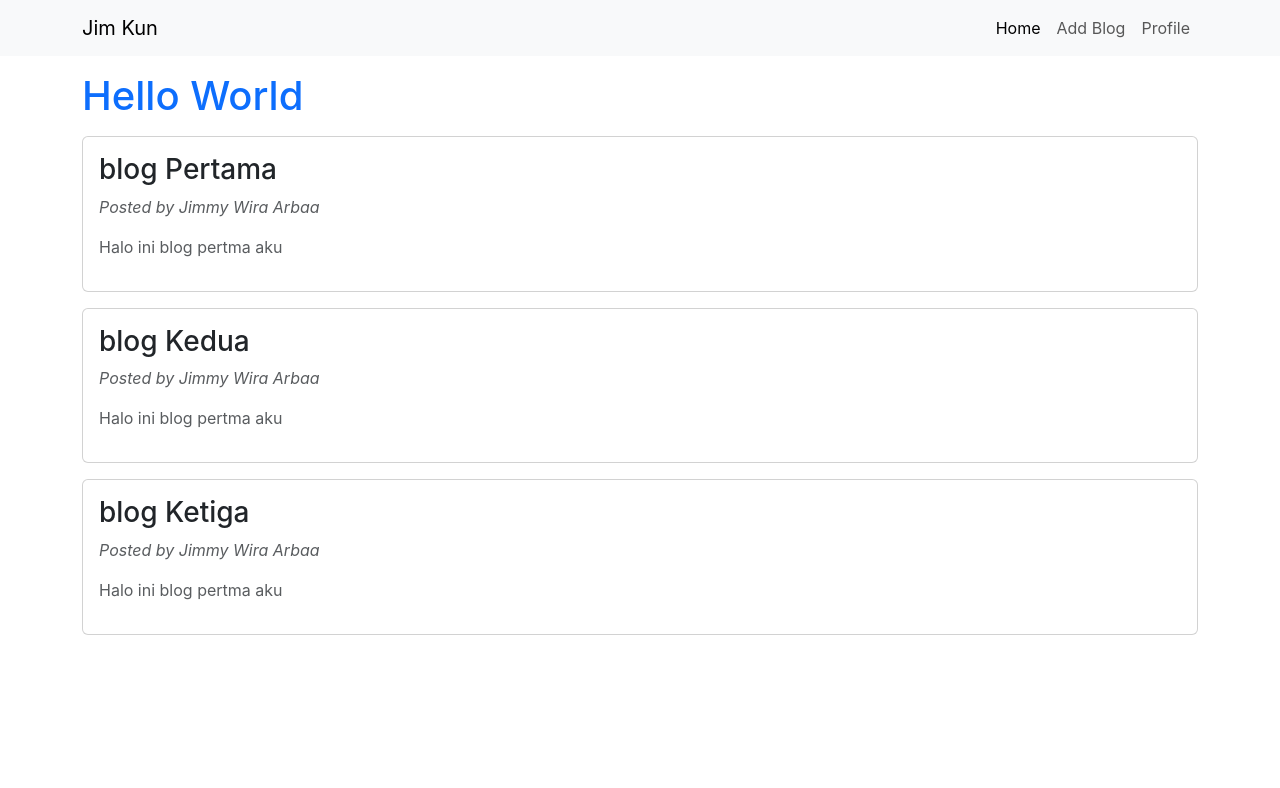
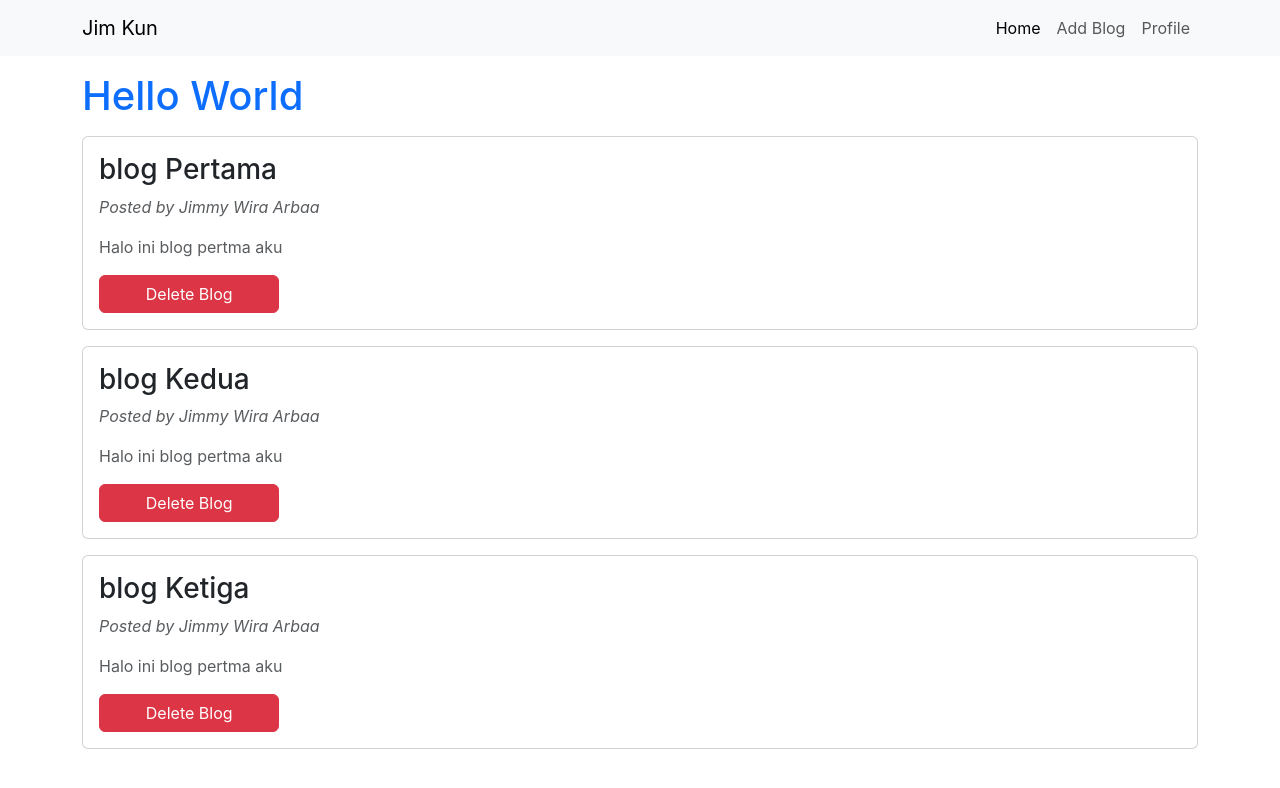
Before and after one commit to jimmywiraarbaa/blog-reactjs, a React (Create React App) app: page / in a window 1280 px wide. Shown: the top 788 px of the page. Built offline with nearby package versions, Linux system fonts and the light colour scheme.

Commit message:
function sebagai props

```diff
--- a/src/App.js
+++ b/src/App.js
@@ -23,20 +23,19 @@ function App() {
       body:'Halo ini blog pertma aku',
       author:"Jimmy Wira Arbaa",
     },
-    // {
-    //   id: 4,
-    //   title:"blog Keempat",
-    //   body:'Halo ini blog pertama aku',
-    //   author:"Jimmy Wira Arbaa",
-    // },
   ]);
+
+  const handleDelete = (id)=>{
+    const newBlog = blogs.filter((blog) => blog.id !== id);
+    setBlogs(newBlog);
+  };
 
   return (
     <div>
       <Navbar brand={title}/>
       <div className="container mt-3">
       <h1 className="text-primary">Hello World</h1>
-        <ItemBlog blogs={blogs}/>
+        <ItemBlog blogs={blogs} handleDelete={handleDelete}/>
       </div>
     </div>
   );
--- a/src/blog/ItemBlog.js
+++ b/src/blog/ItemBlog.js
@@ -1,14 +1,15 @@
 import { useState } from "react";
 
-const ItemBlog = ({blogs}) => {
+const ItemBlog = ({blogs, handleDelete}) => {
 
     return (
         <>
         {blogs.map((blog, index) => (
-          <div className="card mt-3 p-3">
+          <div key={blog.id} className="card mt-3 p-3">
             <h3>{blog.title}</h3>
             <p className="text-muted fst-italic fs-6">Posted by {blog.author}</p>
             <p className="text-muted">{blog.body}</p>
+            <button className="btn btn-danger col-2" onClick={() =>handleDelete(blog.id)}>Delete Blog</button>
           </div>
         ))}
         </>
```
